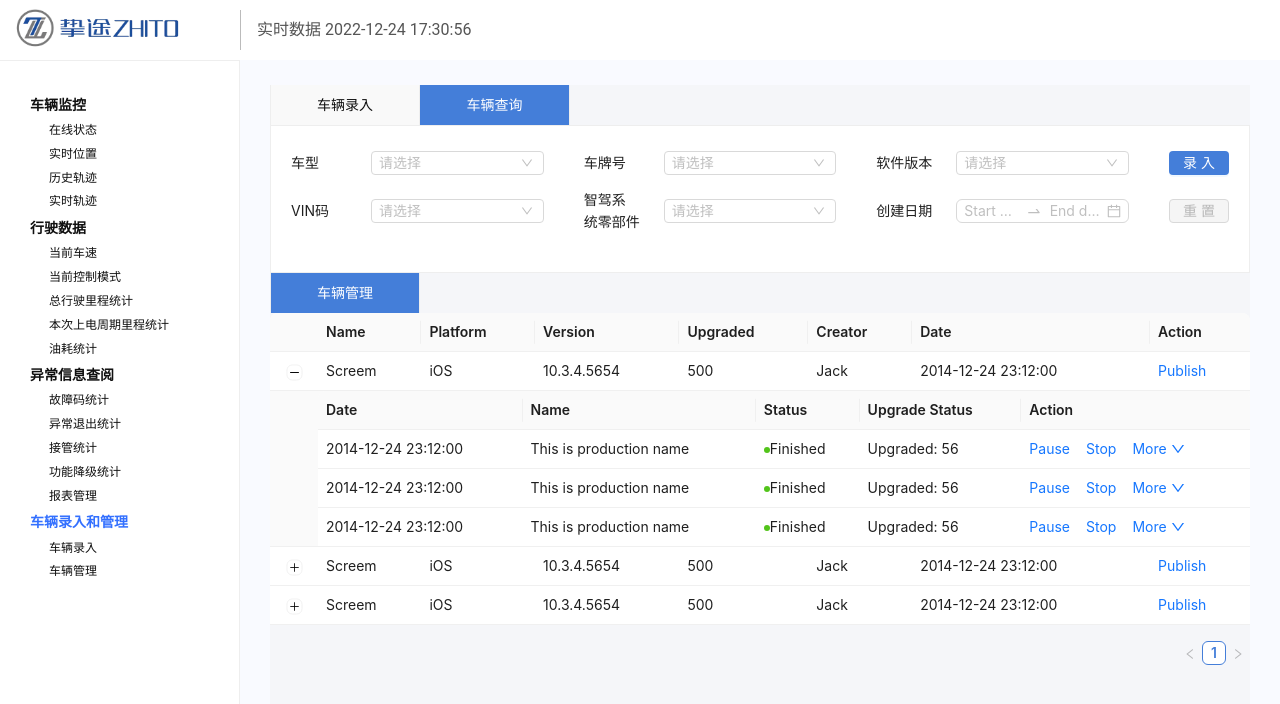
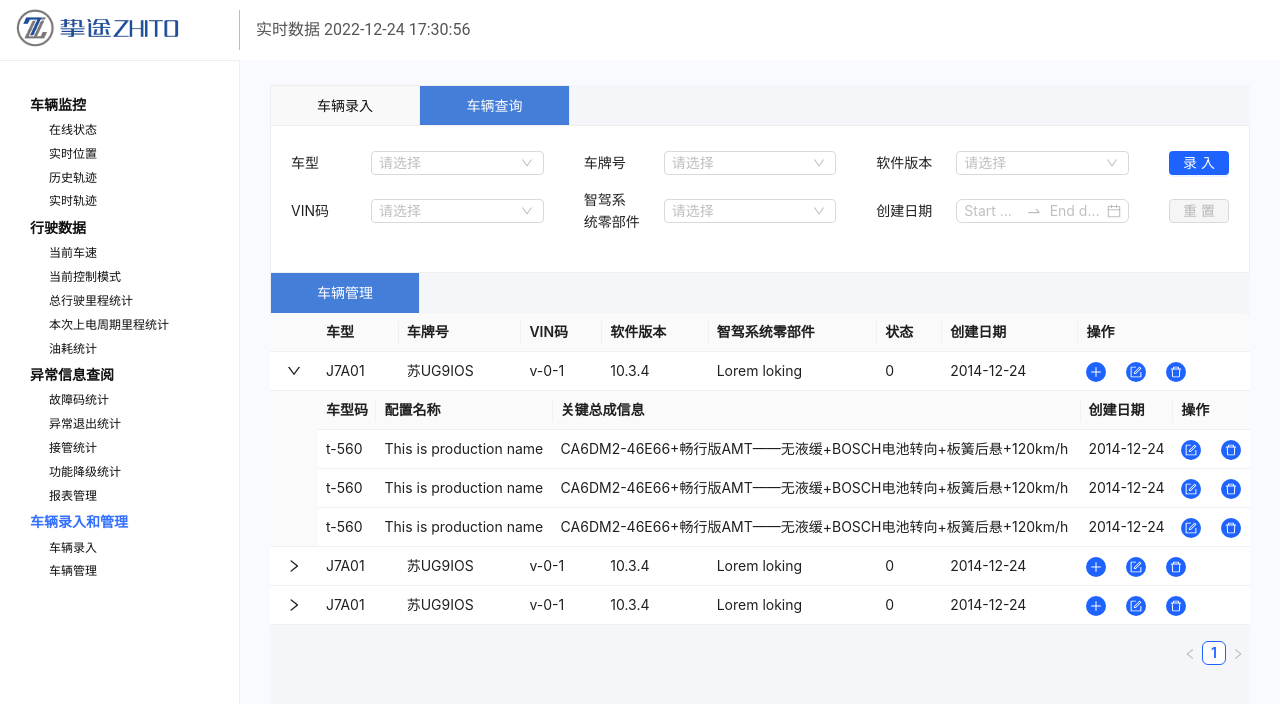
Before and after one commit to shiyuan598/remote-monitoring, a React (Create React App) app: page /main/vehicle-manager in a window 1280 px wide. Shown: the top 704 px of the page. Built offline with nearby package versions, Linux system fonts and the light colour scheme.

Commit message:
route paramter

```diff
--- a/src/components/header/header.module.scss
+++ b/src/components/header/header.module.scss
@@ -5,7 +5,7 @@
     font-size: 16px;
     background: url('../../assets/zhito.png') 12px center / 180px no-repeat;
     .time {
-        margin-left: 240px;
+        margin-left: 239px;
         height: 40px;
         line-height: 40px;
         border-left: 1px solid #bbb;
--- a/src/components/sidebar/index.tsx
+++ b/src/components/sidebar/index.tsx
@@ -101,7 +101,10 @@ export default function App() {
     const location = useLocation();
     const history = useHistory();
     const onClick = (key: string) => {
-        history.push(key); // 跳转到对应的路由
+        history.push(key, {
+          name: "yhifif",
+          age: 25
+        }); // 跳转到对应的路由
     };
 
     const [selected, setSelected] = useState("");
--- a/src/index.tsx
+++ b/src/index.tsx
@@ -15,7 +15,7 @@ root.render(
                 locale={zhCN}
                 theme={{
                     token: {
-                        colorPrimary: "#447ed9"
+                        colorPrimary: "#1f63ff"
                     }
                 }}>
                 <App />
--- a/src/views/main/driving-data/index.tsx
+++ b/src/views/main/driving-data/index.tsx
@@ -1,4 +1,5 @@
 import React, { useRef, useState, useEffect } from "react";
+import { useHistory, useLocation } from "react-router-dom";
 import * as echarts from "echarts";
 import { Select } from "antd";
 
@@ -15,6 +16,11 @@ type chartOptions = {
 };
 
 export default function App() {
+
+  const history = useHistory();
+  const location = useLocation();
+  console.info(history.location.state);
+
     const [selected, setSelected] = useState("realtime-position");
     const [chartObj, setChartObj] = useState<echarts.ECharts>();
     const chartContainer = useRef<HTMLDivElement>(null);
@@ -104,10 +110,10 @@ export default function App() {
     return (
         <>
             <ul className="tabs clearfix">
-                <li className="tab active">车型ABC001</li>
-                <li className="tab">车型ABC002</li>
-                <li className="tab">车型ABC003</li>
-                <li className="tab">车型ABC004</li>
+                <li className="tab top active">车型ABC001</li>
+                <li className="tab top">车型ABC002</li>
+                <li className="tab top">车型ABC003</li>
+                <li className="tab top">车型ABC004</li>
             </ul>
             <div className="info active">车型_车牌号_VIN码_智驾系统零部件_软件版本_离线</div>
             <div className="card-container">
--- a/src/views/main/main.scss
+++ b/src/views/main/main.scss
@@ -64,6 +64,10 @@ $colorActive: #447ed9;
         border-bottom: 0;
         background-color: #f9f9f9;
         cursor: pointer;
+    }
+    .tab.top {
+      @include bordered;
+        border-bottom: 0;
     }
 
     .tab+.tab {
--- a/src/views/main/vehicle-manager/index.tsx
+++ b/src/views/main/vehicle-manager/index.tsx
@@ -22,7 +22,7 @@ export default function App() {
             <ul className="tabs clearfix">
                 {tabs.map(item => (
                     <li
-                        className={`tab ${tab === item.id ? "active" : ""}`}
+                        className={`tab top ${tab === item.id ? "active" : ""}`}
                         key={item.id}
                         onClick={() => {
                             setTab(item.id);
--- a/src/views/main/vehicle-manager/style.module.scss
+++ b/src/views/main/vehicle-manager/style.module.scss
@@ -38,3 +38,22 @@ $colorActive: #447ed9;
         }
     }
 }
+
+.action {
+  display: inline-block;
+  text-align: center;
+  background-color: #1f63ff;
+  font-size: 12px;
+  color: #fff;
+  height: 20px;
+  width: 20px;
+  line-height: 20px;
+  border-radius: 50%;
+  cursor: pointer;
+  &:hover {
+    background-color: #4785ff;
+  }
+}
+.action + .action {
+  margin-left: 20px;
+}
--- a/src/views/main/vehicle-manager/vehicleCollect.tsx
+++ b/src/views/main/vehicle-manager/vehicleCollect.tsx
@@ -4,6 +4,9 @@ import style from "./style.module.scss";
 
 export default function App() {
     const [form] = Form.useForm();
+    const handleOk = () => {
+        form.submit();
+    };
     const onFinish = (values: any) => {
         console.log("Received values of form: ", values);
     };
@@ -42,7 +45,7 @@ export default function App() {
                 </Form.Item>
             </Form>
             <div className={style.buttons}>
-                <Button size="small" type="primary">
+                <Button onClick={handleOk} size="small" type="primary">
                     录入
                 </Button>
             </div>
--- a/src/views/main/vehicle-manager/vehicleList.tsx
+++ b/src/views/main/vehicle-manager/vehicleList.tsx
@@ -1,107 +1,125 @@
 import React, { useRef, useState, useEffect } from "react";
-import { DownOutlined } from '@ant-design/icons';
-import { Badge, Dropdown, Space, Table } from 'antd';
-import type { TableColumnsType } from 'antd';
+import { DeleteOutlined, DownOutlined, RightOutlined, PlusOutlined, FormOutlined } from "@ant-design/icons";
+import { Table } from "antd";
+import type { TableColumnsType } from "antd";
 import style from "./style.module.scss";
 
 interface DataType {
     key: React.Key;
-    name: string;
-    platform: string;
+    type: string;
+    number: string;
+    vin: string;
     version: string;
-    upgradeNum: number;
-    creator: string;
-    createdAt: string;
+    sysParts: string;
+    state: number;
+    createDate: string;
 }
 
 interface ExpandedDataType {
     key: React.Key;
-    date: string;
+    info: string;
+    createDate: string;
     name: string;
-    upgradeNum: string;
+    code: string;
 }
 
-  const items = [
-    { key: '1', label: 'Action 1' },
-    { key: '2', label: 'Action 2' },
-  ];
-
 export default function App() {
-
-
-    const expandedRowRender = () => {
+    const [id, setId] = useState<number>(0);
+    const expandedRowRender = (record: DataType, index: number) => {
+        console.info(record);
         const columns: TableColumnsType<ExpandedDataType> = [
-          { title: 'Date', dataIndex: 'date', key: 'date' },
-          { title: 'Name', dataIndex: 'name', key: 'name' },
+            { title: "车型码", dataIndex: "code", key: "code" },
+            { title: "配置名称", dataIndex: "name", key: "name" },
+            { title: "关键总成信息", dataIndex: "info", key: "info" },
+            { title: "创建日期", dataIndex: "createDate", key: "createDate" },
             {
-            title: 'Status',
-            key: 'state',
+                title: "操作",
+                dataIndex: "operation",
+                key: "operation",
                 render: () => (
-              <span>
-                <Badge status="success" />
-                Finished
+                    <>
+                        <span className={style.action}>
+                            <FormOutlined />
                         </span>
-            ),
-          },
-          { title: 'Upgrade Status', dataIndex: 'upgradeNum', key: 'upgradeNum' },
-          {
-            title: 'Action',
-            dataIndex: 'operation',
-            key: 'operation',
-            render: () => (
-              <Space size="middle">
-                <a>Pause</a>
-                <a>Stop</a>
-                <Dropdown menu={{ items }}>
-                  <a>
-                    More <DownOutlined />
-                  </a>
-                </Dropdown>
-              </Space>
-            ),
-          },
+                        <span className={style.action}>
+                            <DeleteOutlined />
+                        </span>
+                    </>
+                )
+            }
         ];
 
         const data = [];
         for (let i = 0; i < 3; ++i) {
             data.push({
                 key: i.toString(),
-            date: '2014-12-24 23:12:00',
-            name: 'This is production name',
-            upgradeNum: 'Upgraded: 56',
+                name: "This is production name",
+                info: "CA6DM2-46E66+畅行版AMT——无液缓+BOSCH电池转向+板簧后悬+120km/h",
+                createDate: "2014-12-24",
+                code: "t-56" + id
             });
         }
         return <Table columns={columns} dataSource={data} pagination={false} />;
     };
 
-
     const columns: TableColumnsType<DataType> = [
-        { title: 'Name', dataIndex: 'name', key: 'name' },
-        { title: 'Platform', dataIndex: 'platform', key: 'platform' },
-        { title: 'Version', dataIndex: 'version', key: 'version' },
-        { title: 'Upgraded', dataIndex: 'upgradeNum', key: 'upgradeNum' },
-        { title: 'Creator', dataIndex: 'creator', key: 'creator' },
-        { title: 'Date', dataIndex: 'createdAt', key: 'createdAt' },
-        { title: 'Action', key: 'operation', render: () => <a>Publish</a> },
+        { title: "车型", dataIndex: "type", key: "type" },
+        { title: "车牌号", dataIndex: "number", key: "number" },
+        { title: "VIN码", dataIndex: "vin", key: "version" },
+        { title: "软件版本", dataIndex: "version", key: "version" },
+        { title: "智驾系统零部件", dataIndex: "sysParts", key: "sysParts" },
+        { title: "状态", dataIndex: "state", key: "state" },
+        { title: "创建日期", dataIndex: "createDate", key: "createDate" },
+        {
+            title: "操作",
+            key: "operation",
+            render: (text, record, index) => (
+                <>
+                    <span className={style.action}>
+                        <PlusOutlined />
+                    </span>
+                    <span className={style.action}>
+                        <FormOutlined />
+                    </span>
+                    <span onClick={() => console.info(record)} className={style.action}>
+                        <DeleteOutlined />
+                    </span>
+                </>
+            )
+        }
     ];
 
     const data: DataType[] = [];
     for (let i = 0; i < 3; ++i) {
         data.push({
             key: i.toString(),
-          name: 'Screem',
-          platform: 'iOS',
-          version: '10.3.4.5654',
-          upgradeNum: 500,
-          creator: 'Jack',
-          createdAt: '2014-12-24 23:12:00',
+            type: "J7A01",
+            number: "苏UG9IOS",
+            vin: "v-0-1",
+            version: "10.3.4",
+            sysParts: "Lorem loking",
+            state: 0,
+            createDate: "2014-12-24"
         });
     }
 
     return (
         <Table
             columns={columns}
-            expandable={{ expandedRowRender, defaultExpandedRowKeys: ["0"] }}
+            expandable={{
+                expandedRowRender: (record, index) => expandedRowRender(record, index),
+                expandIcon: ({ expanded, onExpand, record }) =>
+                    expanded ? (
+                        <DownOutlined onClick={e => onExpand(record, e)} />
+                    ) : (
+                        <RightOutlined onClick={e => onExpand(record, e)} />
+                    ),
+                defaultExpandedRowKeys: ["0"],
+                onExpand: (expanded, record) => {
+                    console.info(expanded, record.key);
+                    setId(record.key as number);
+                }
+            }}
             dataSource={data}
             size="small"
         />
--- a/src/views/main/vehicle-manager/vehicleSearch.tsx
+++ b/src/views/main/vehicle-manager/vehicleSearch.tsx
@@ -6,6 +6,12 @@ const { RangePicker } = DatePicker;
 
 export default function App() {
     const [form] = Form.useForm();
+    const handleOk = () => {
+        form.submit();
+    };
+    const handleReset = () => {
+        form.resetFields();
+    };
     const onFinish = (values: any) => {
         console.log("Received values of form: ", values);
     };
@@ -34,17 +40,15 @@ export default function App() {
                 <Form.Item name="sysParts" label="智驾系统零部件">
                     <Select placeholder="请选择" />
                 </Form.Item>
-                <Form.Item  name="date" label="创建日期">
-                <RangePicker
-                            size="small"
-                        />
+                <Form.Item name="date" label="创建日期">
+                    <RangePicker size="small" />
                 </Form.Item>
             </Form>
             <div className={style.buttons}>
-                <Button size="small" type="primary">
+                <Button onClick={handleOk} size="small" type="primary">
                     录入
                 </Button>
-                <Button size="small" disabled>
+                <Button onClick={handleReset} size="small" disabled>
                     重置
                 </Button>
             </div>
```
Also changed, not shown: src/views/main/exception-info/index.tsx (+4 -4 lines), src/views/main/vehicle-monitor/map.tsx (+0 -10 lines). Lines whose indentation alone changed are shown as unchanged.
